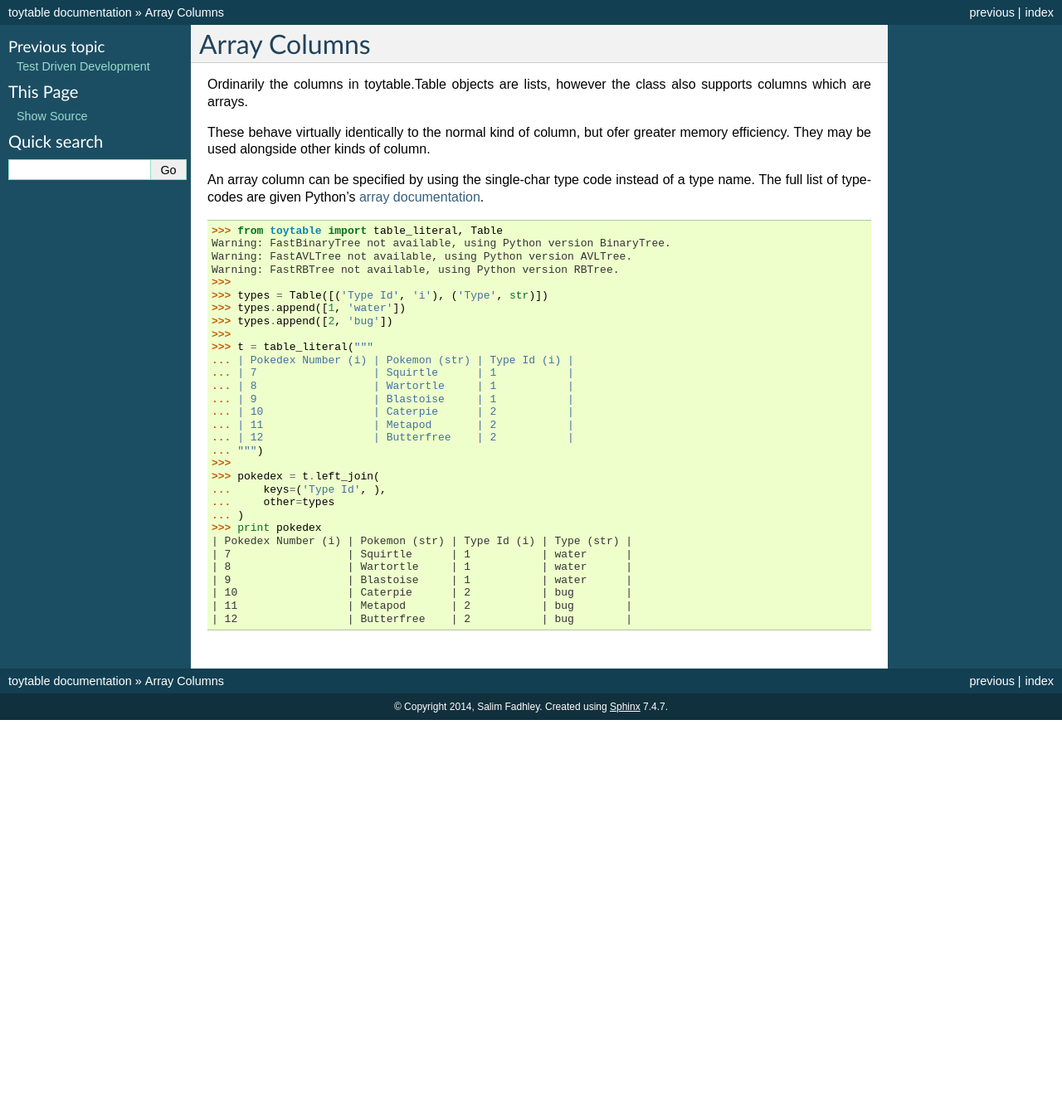
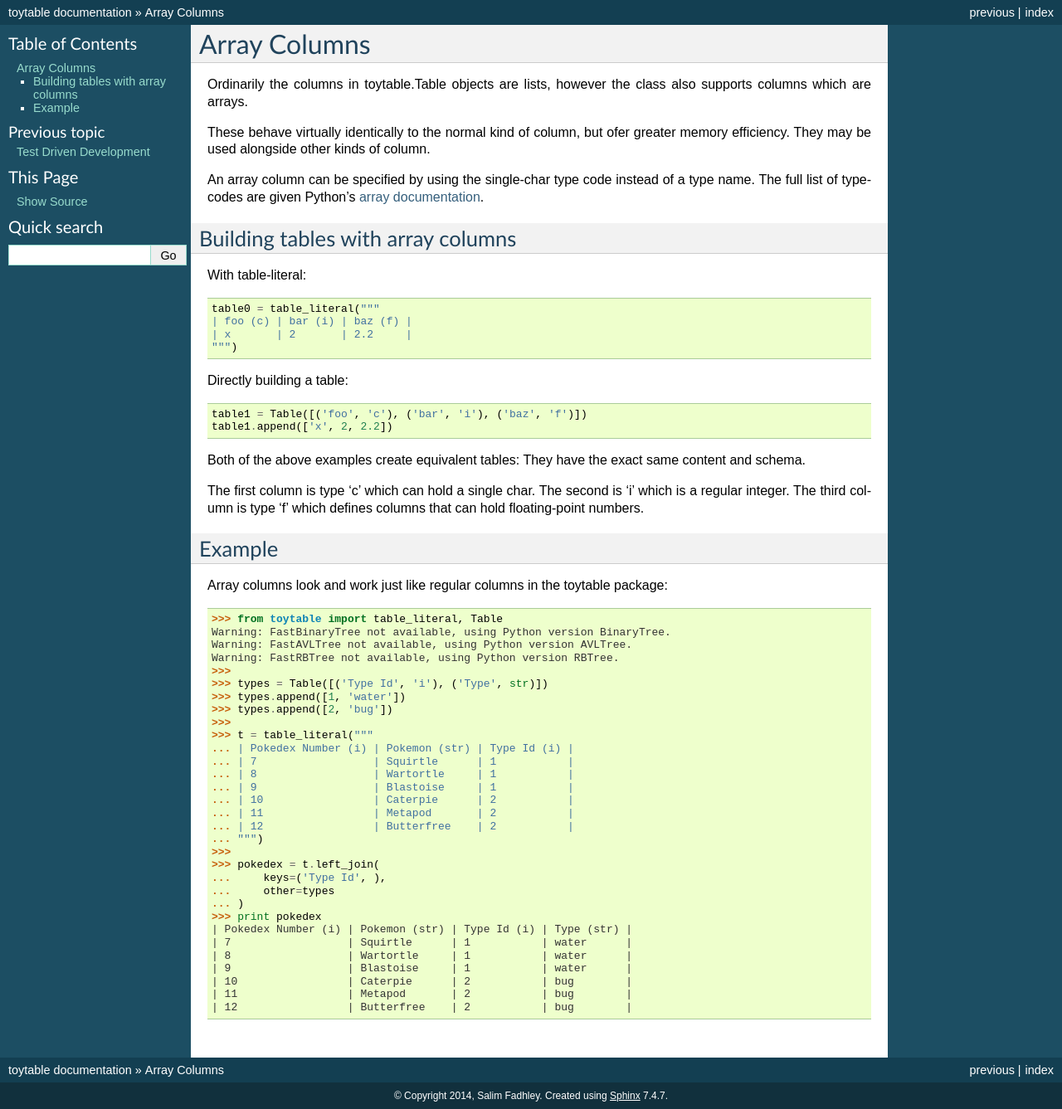
Before and after one commit to salimfadhley/eztable, a Sphinx documentation site: the page built from doc/source/array_columns.rst, in a window 1280 px wide. Shown: the whole page at 83% size. Built offline with Sphinx 7.4.7, drawn with Linux system fonts in a browser that asks for light colours; the version number could not be read and is left out; before the commit the page ends 900 px from its top, so only the background shows below that.

Commit message:
more array table docs

```diff
--- a/doc/source/array_columns.rst
+++ b/doc/source/array_columns.rst
@@ -8,6 +8,30 @@ These behave virtually identically to the normal kind of column, but ofer greate
 An array column can be specified by using the single-char type code instead of a type name. The full list of type-codes are given Python's `array documentation`_.
 
 .. _array documentation: https://docs.python.org/3.3/library/array.html?highlight=array#module-array
+
+Building tables with array columns
+----------------------------------
+
+With table-literal::
+
+    table0 = table_literal("""
+    | foo (c) | bar (i) | baz (f) |
+    | x       | 2       | 2.2     |
+    """)
+
+Directly building a table::
+
+    table1 = Table([('foo', 'c'), ('bar', 'i'), ('baz', 'f')])
+    table1.append(['x', 2, 2.2])
+
+Both of the above examples create equivalent tables: They have the exact same content and schema.
+
+The first column is type 'c' which can hold a single char. The second is 'i' which is a regular integer. The third column is type 'f' which defines columns that can hold floating-point numbers.
+
+Example
+-------
+
+Array columns look and work just like regular columns in the toytable package::
 
     >>> from toytable import table_literal, Table
     Warning: FastBinaryTree not available, using Python version BinaryTree.
```
Also changed, not shown: 1 other file.
